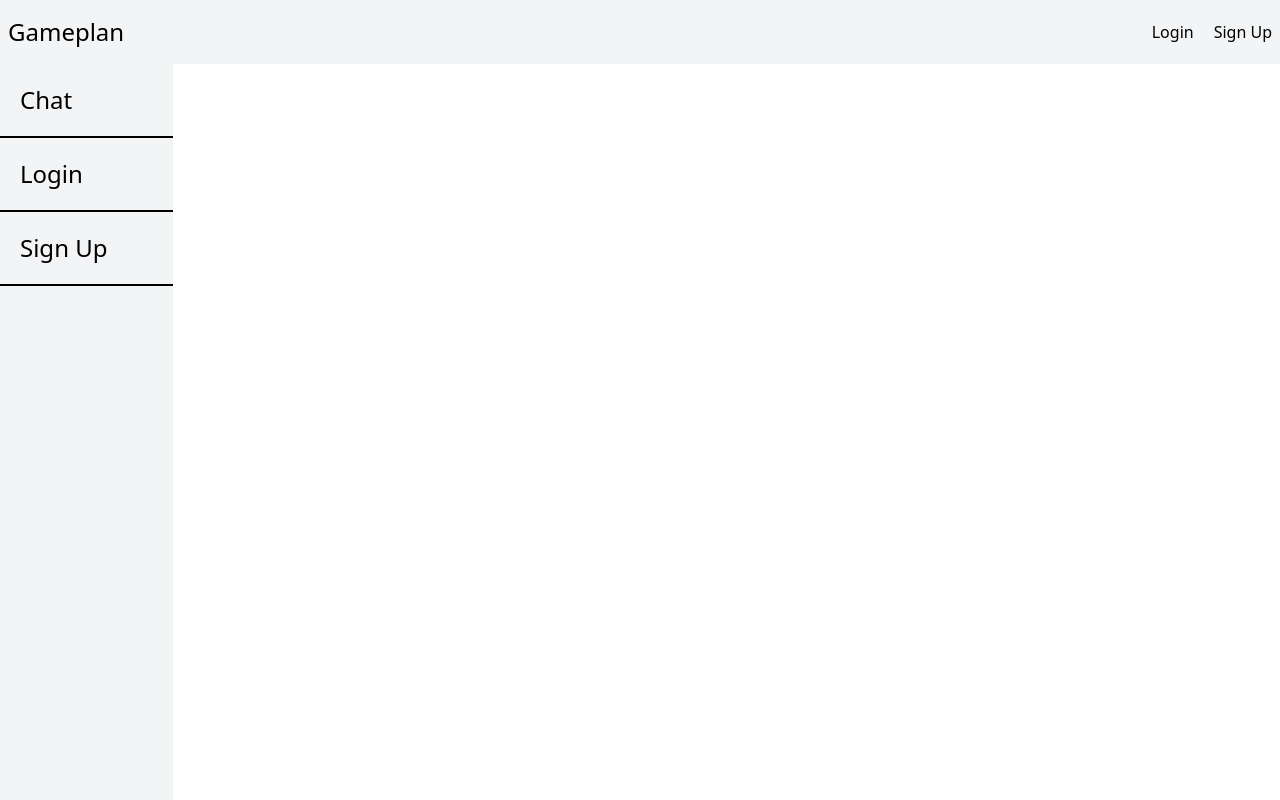
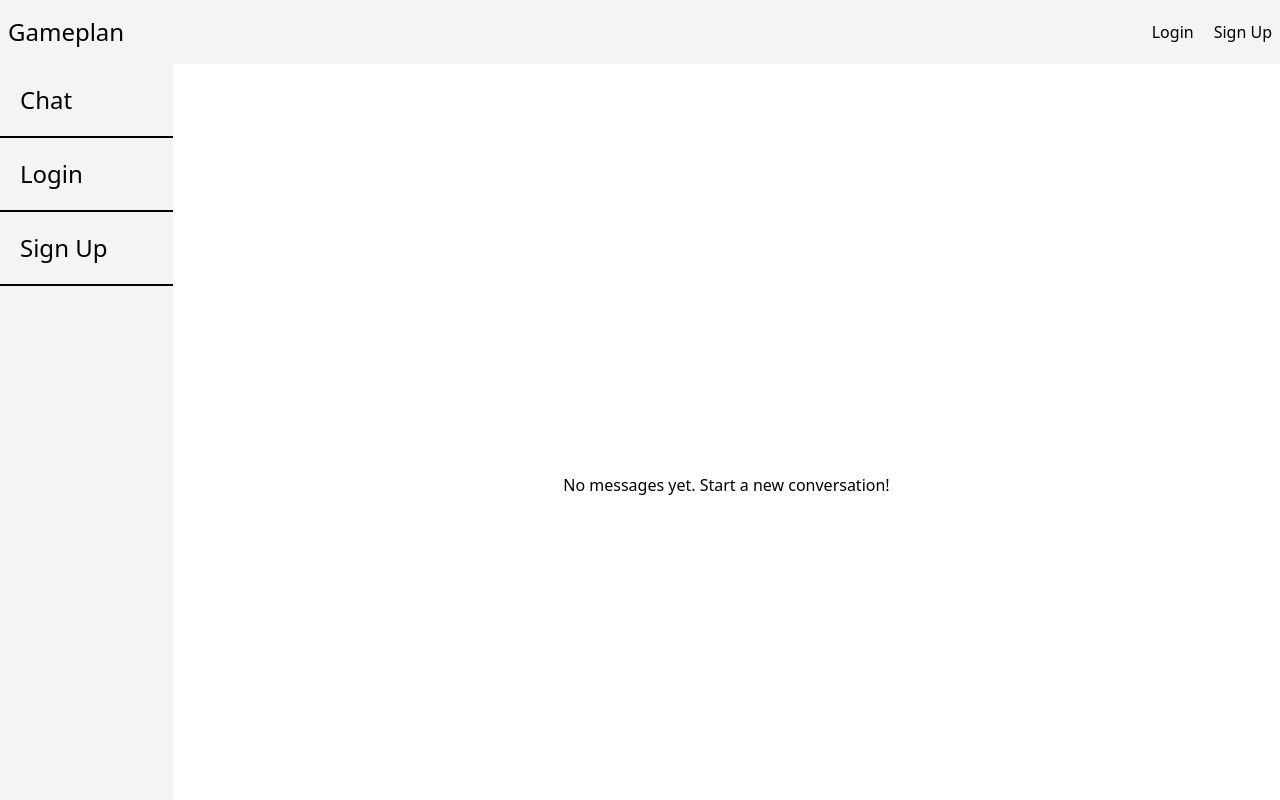
Before and after one commit to NFRIDOY/noman-chatai, a React (Vite) app: page /dashboard/chat in a window 1280 px wide. Shown: the top 800 px of the page. Built offline with nearby package versions, Linux system fonts and the light colour scheme.

Commit message:
init Msg: No messages yet. Start a new conversation!

```diff
--- a/src/components/Chat/Chat.jsx
+++ b/src/components/Chat/Chat.jsx
@@ -40,6 +40,10 @@ export default function Chat() {
         <div>
             <div>
                 <form onSubmit={handleSubmit(onSubmit)} className='h-[900px] flex flex-col justify-between'>
+                    {
+                        (chats?.length == 0) ? <div className='flex justify-center items-center h-full'>
+                            No messages yet. Start a new conversation!
+                        </div> : <>
                     <div className='px-2'>
                         {
                             chats?.map((msg, index) => <div key={index} className='py-2 my-2 relative'>
@@ -50,6 +54,8 @@ export default function Chat() {
                             )
                         }
                     </div>
+                        </>
+                    }
                     {/* <input {...register("message", { required: true })} placeholder="Type your message (Shift + Enter for new line)" class="flex-1 p-3 py-5 border dark:border-gray-600 dark:placeholder:text-gray-100 rounded-lg resize-none focus:outline-none focus:ring focus:border-indigo-500  dark:bg-gray-700 dark:text-white placeholder:text-sm" style="overflow: hidden;"></input> */}
                     {/* {errors.messageRequired && <span>This field is required</span>} */}
                     <div className='w-full p-2 space-y-2'>
```
